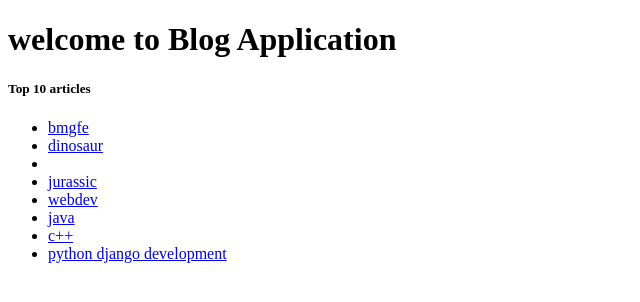
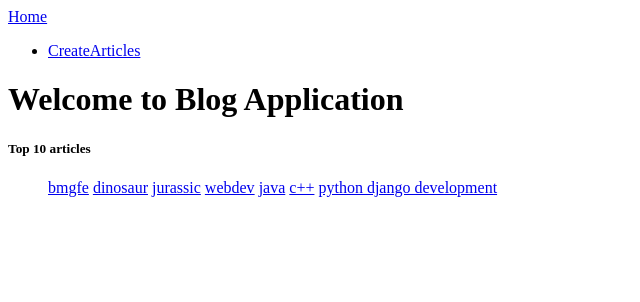
Before and after one commit to mauryasid1999/BlogApp.github.io, a Django app: page / in a window 1280 px wide. Shown: the top 302 px of the page, without its empty margins (0-640 px from the left). Run offline with Django 3.2, Linux system fonts and the light colour scheme; data comes from the database, SQL or seed files in the repository.

Commit message:
Update index.html

```diff
--- a/templates/main/index.html
+++ b/templates/main/index.html
@@ -4,17 +4,25 @@
 
 {% block content %}
 
+{% include 'main/navbar.html' %}
 
-<h1>welcome to Blog Application</h1>
-<h5>Top 10 articles</h5>
+<div class="container">
+<h1 class="center-align">Welcome to Blog Application</h1>
+<h5 class="center-align">Top 10 articles</h5>
 
+</div>
 <ul>
+    <div class="collection">
 {% for article in latest_articles %}
 
-<li>
-    <a href="{% url 'get_article' article.id %}">{{article}}</a></li>
+    <a href="{% url 'get_article' article.id %}" class="collection-item ">{{article}}</a>
+
+
+
+
 
 {% endfor %}
+</div>
 
 </ul>
 
```
